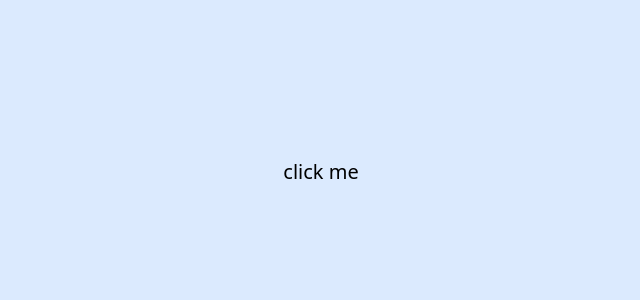
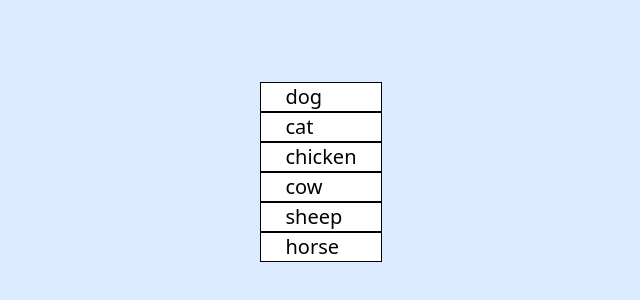
Before and after one commit to mutesialine/capturing-user-click, a React (Create React App) app: page / in a window 1280 px wide. Shown: the part 228-528 px from the top of the page, without its empty margins (319-959 px from the left). Built offline with nearby package versions, Linux system fonts and the light colour scheme.

Commit message:
feat:mapping list using components and props

```diff
--- a/src/App.js
+++ b/src/App.js
@@ -1,12 +1,9 @@
-
+import AnimalList from "./components/AnimalList";
 const App = () => {
-  function message(e){
-    e.preventDefault();
-    alert("clicked!");
-  }
+const animals = ["dog", "cat", "chicken", "cow", "sheep", "horse"];
   return (
-    <div className="w-full h-screen flex justify-center items-center bg-blue-100">
-        <button className="text-xl" onClick={message}>click me</button>
+    <div className="w-full h-screen flex flex-col justify-center gap-y-4 items-center bg-blue-100">
+      <AnimalList list={animals} />
     </div>
   );
 }
--- /dev/null
+++ b/src/components/AnimalList.jsx
@@ -0,0 +1,14 @@
+
+const AnimalList = ({list}) => {
+  return (
+    <div>
+      {list.map((animal, index) => (
+        <p className="border border-black bg-white px-6 py- text-xl" key={index}>
+          {animal}
+        </p>
+      ))}
+    </div>
+  );
+}
+
+export default AnimalList
```
